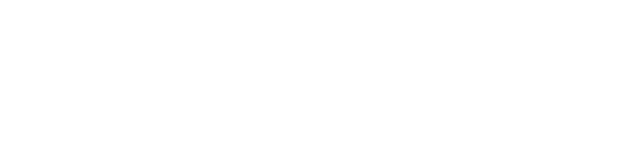
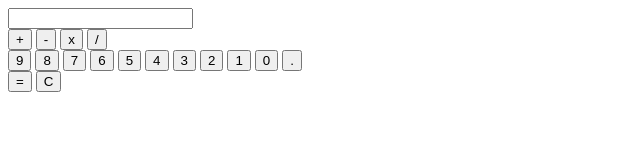
Before and after one commit to SimoonMagraby/calculatorXD, a plain HTML site: page index.html in a window 1280 px wide. Shown: the whole page, without its empty margins (0-640 px from the left). Drawn offline with Linux system fonts and the light colour scheme.

Commit message:
firstHTMLpush

```diff
--- a/index.html
+++ b/index.html
@@ -3,9 +3,44 @@
 <head>
     <meta charset="UTF-8">
     <meta name="viewport" content="width=device-width, initial-scale=1.0">
-    <title>Document</title>
+    <title>CalculatorXD</title>
+    <link rel="stylesheet" href="styles.css">
 </head>
 <body>
 
+    <div id="calculator">
+
+        <input id="display" readonly>
+
+        <div id="opkey">
+            <button onclick="appendToDisplay('+')">+</button>
+            <button onclick="appendToDisplay('-')">-</button>
+            <button onclick="appendToDisplay('x')">x</button>
+            <button onclick="appendToDisplay('/')">/</button>
+        </div>
+        <div id="numkey">
+            <button onclick="appendToDisplay('9')">9</button>
+            <button onclick="appendToDisplay('8')">8</button>
+            <button onclick="appendToDisplay('7')">7</button>
+            <button onclick="appendToDisplay('6')">6</button>
+            <button onclick="appendToDisplay('5')">5</button>
+            <button onclick="appendToDisplay('4')">4</button>
+            <button onclick="appendToDisplay('3')">3</button>
+            <button onclick="appendToDisplay('2')">2</button>
+            <button onclick="appendToDisplay('1')">1</button>
+            <button onclick="appendToDisplay('0')">0</button>
+            <button onclick="appendToDisplay('.')">.</button>
+
+        </div>
+        <div id="eqclKey">
+            <button onclick="calculate()">=</button>
+            <button onclick="clearDisplay()">C</button>
+        </div>
+
+    </div>
+
+
+
+
 </body>
 </html>
```
Also changed, not shown: index.js (added), styles.css (added).
